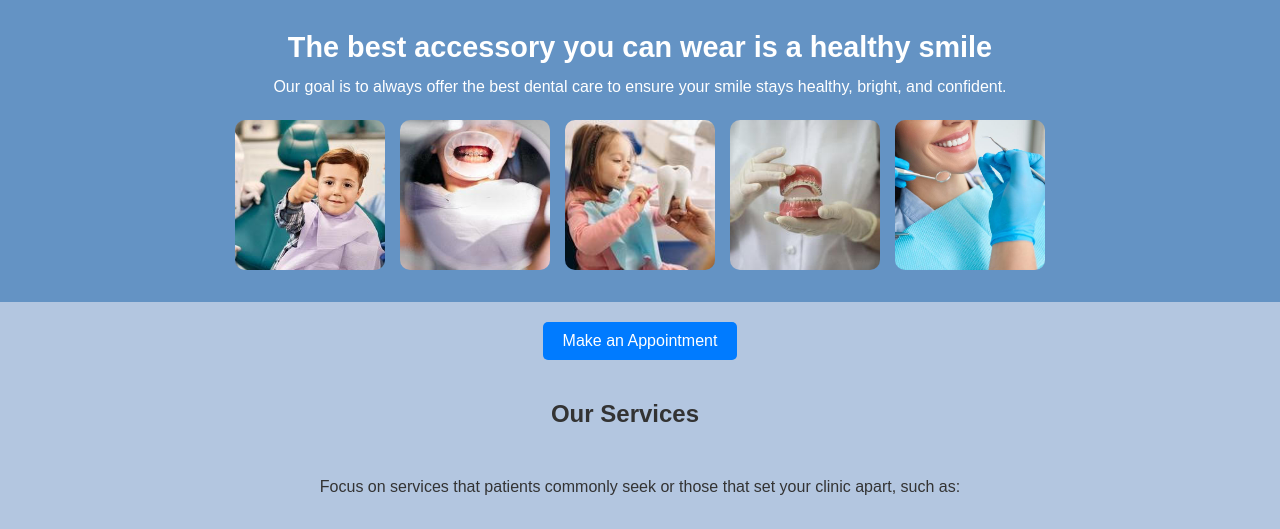
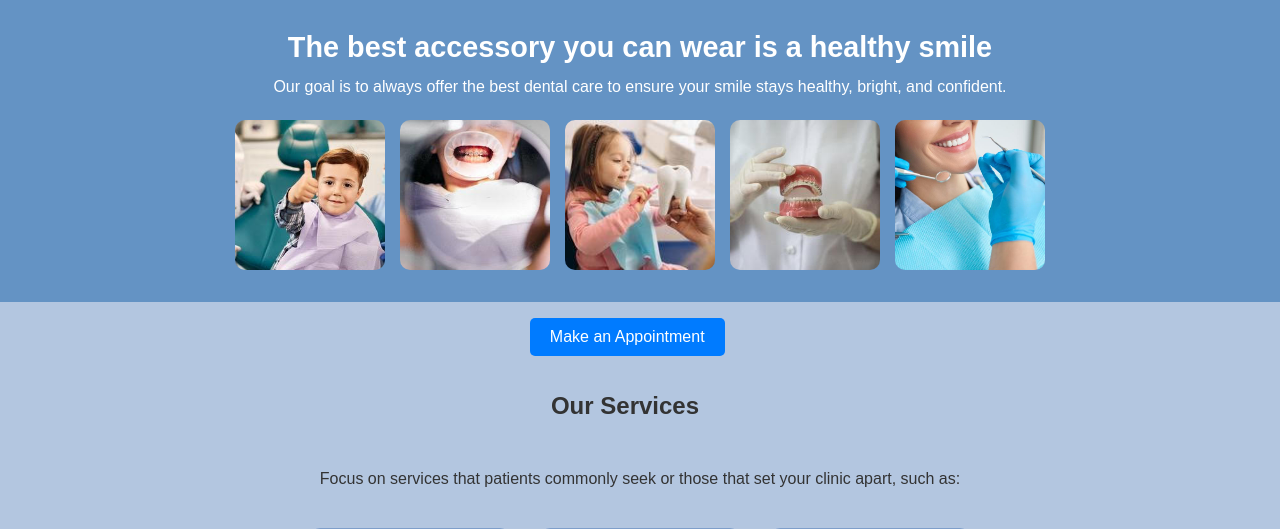
Before and after one commit to drew-b-07/Dental_Management_System, a PHP site: page /Finals-Dental-Clinic/dashboard/admin/home.php in a window 1280 px wide. Shown: the part 77-606 px from the top of the page. Run offline with PHP 8.4, Linux system fonts and the light colour scheme; a user stored in the database is signed in.

Commit message:
Fixed Button Appointment

```diff
--- a/dashboard/admin/home.php
+++ b/dashboard/admin/home.php
@@ -23,7 +23,7 @@ if(!isset($_SESSION["adminSession"])) {
             </div>
             <ul>
                 <li><a href="#">Home</a></li>
-                <li><a href="appointment.php">Appointment</a></li> <!-- Changed Contact to Appointment -->
+                <li><a href="appointment.php">Appointment</a></li>
                 <li><a href="about.php">About Us</a></li>
                 <li><a href="#" onclick="logout()">Logout</a></li>
                 <li><a href="profile.php">
--- a/src/css/mainPage.css
+++ b/src/css/mainPage.css
@@ -160,8 +160,11 @@ header nav ul li a.active {
 }
 
 .appointment-section {
-    text-align: center;
-    margin: 20px 0;
+    display: flex;
+    justify-content: center;
+    align-items: center;
+    padding: 1rem;
+    width: 98vw;
 }
 
 .appointment-button {
```
